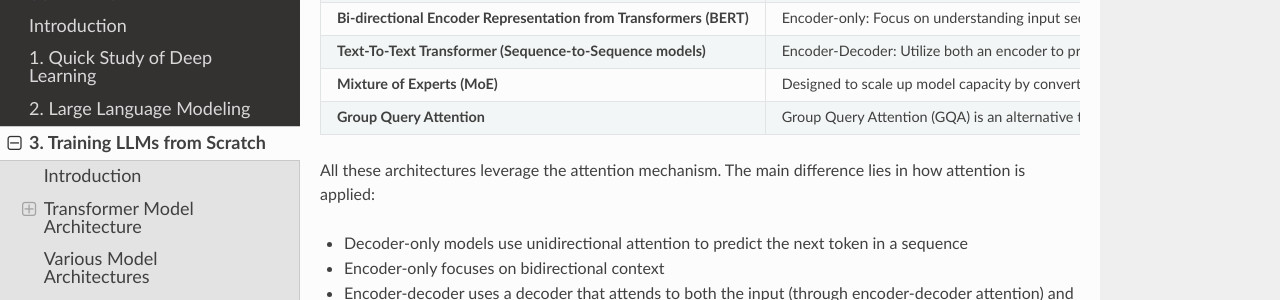
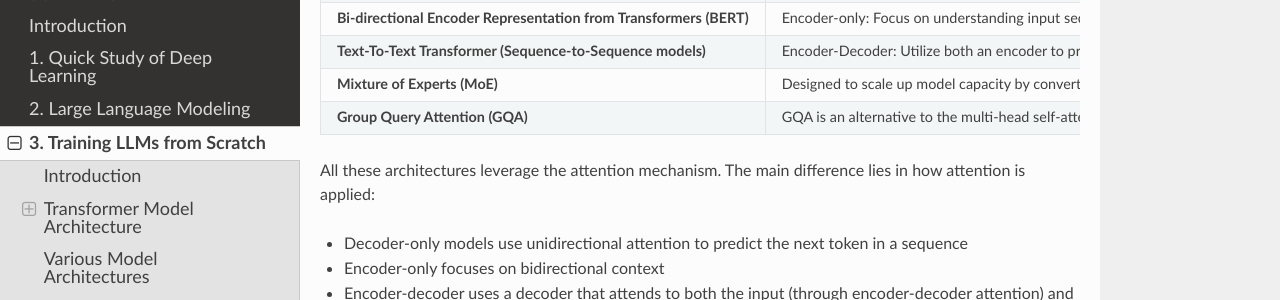
Before and after one commit to JieGroup/GenAI, a Sphinx documentation site: the page built from docs/source/training/index.md, in a window 1280 px wide and 900 px high, scrolled down 7126 px. Shown: the part 150-450 px from the top of the window. Built offline with Sphinx 7.4.7 and the Read the Docs theme 2.0.0, drawn with Linux system fonts in a browser that asks for light colours; formulas are drawn with MathJax 3.

Commit message:
update GQA-1

```diff
--- a/docs/source/training/index.md
+++ b/docs/source/training/index.md
@@ -335,7 +335,7 @@
 | **Bi-directional Encoder Representation from Transformers (BERT)** | Encoder-only: Focus on understanding input sequences by applying self-attention over the entire input bidirectionally, making it suitable for tasks like classification. | Classification and sentiment analysis |
 | **Text-To-Text Transformer (Sequence-to-Sequence models)** | Encoder-Decoder: Utilize both an encoder to process the input and a decoder to generate the output. With a bidirectional architecture, context flows in both directions. | Translation, Question & Answering, Summarization. |
 | **Mixture of Experts (MoE)** | Designed to scale up model capacity by converting dense models into sparse models. The MoE layer consists of many expert models and a sparse gating function. The gates route each input to the top-K best experts during inference. | Generalize well with computational efficiency during inference |
-| **Group Query Attention** | Group Query Attention (GQA) is an alternative to the multi-head self-attention mechanism. Queries are grouped together based on their similarity or other criteria, leading to shared key and value representations for each query group. | Generalize well with computational and memory efficiency during inference. |
+| **Group Query Attention (GQA)** | GQA is an alternative to the multi-head self-attention mechanism. Queries are grouped together based on their similarity or other criteria, leading to shared key and value representations for each query group. | Generalize well with computational and memory efficiency during inference. |
 
 
 All these architectures leverage the attention mechanism. The main difference lies in how attention is applied:
```
